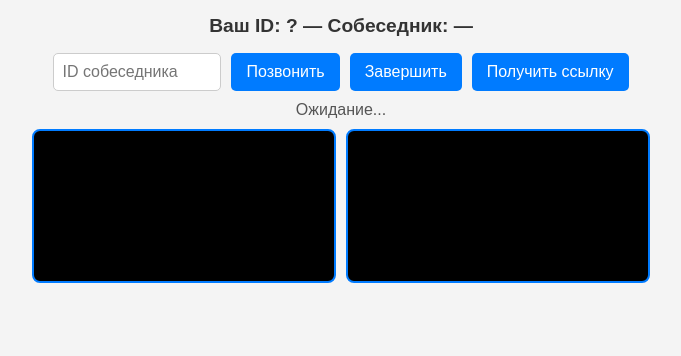
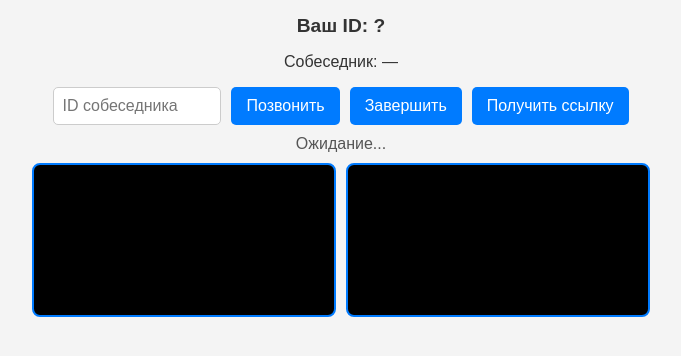
Before and after one commit to AlexKovalovSHK/small_video_chat, a website: page public/index.html in a window 1280 px wide. Shown: the whole page, without its empty margins (299-980 px from the left). Drawn offline with nearby package versions, Linux system fonts and the light colour scheme; no server answers.

Commit message:
update mobi ui

```diff
--- a/public/index.html
+++ b/public/index.html
@@ -73,7 +73,8 @@
   </style>
 </head>
 <body>
-  <h2>Ваш ID: <span id="myId">?</span> — Собеседник: <span id="peerIdDisplay">—</span></h2>
+  <h2>Ваш ID: <span id="myId">?</span> </h2>
+  <p>Собеседник: <span id="peerIdDisplay">—</span></p>
 
   <div id="controls">
     <input id="peerIdInput" placeholder="ID собеседника" />
```
